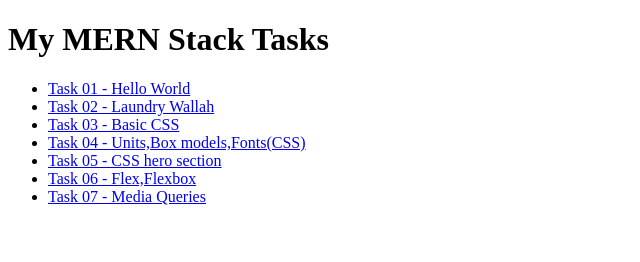
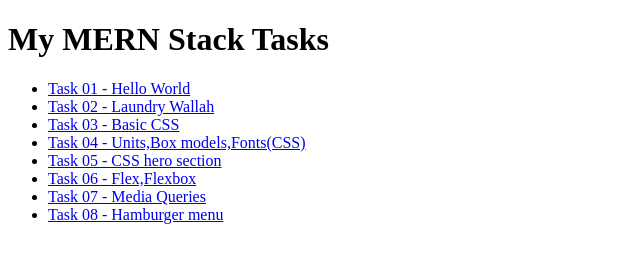
Before and after one commit to YogendrasinhVaghela07/Mern-stack, a plain HTML site: page index.html in a window 1280 px wide. Shown: the whole page, without its empty margins (0-640 px from the left). Drawn offline with Linux system fonts and the light colour scheme.

Commit message:
Task 08 added

```diff
--- a/index.html
+++ b/index.html
@@ -31,6 +31,9 @@
         <li>
             <a href="Yogendrasinh_Task07/">Task 07 - Media Queries</a>
         </li>
+        <li>
+            <a href="Yogendrasinh_Task08/">Task 08 - Hamburger menu</a>
+        </li>
     </ul>
 <!-- GitHub Pages deployment -->
 </body>
```
